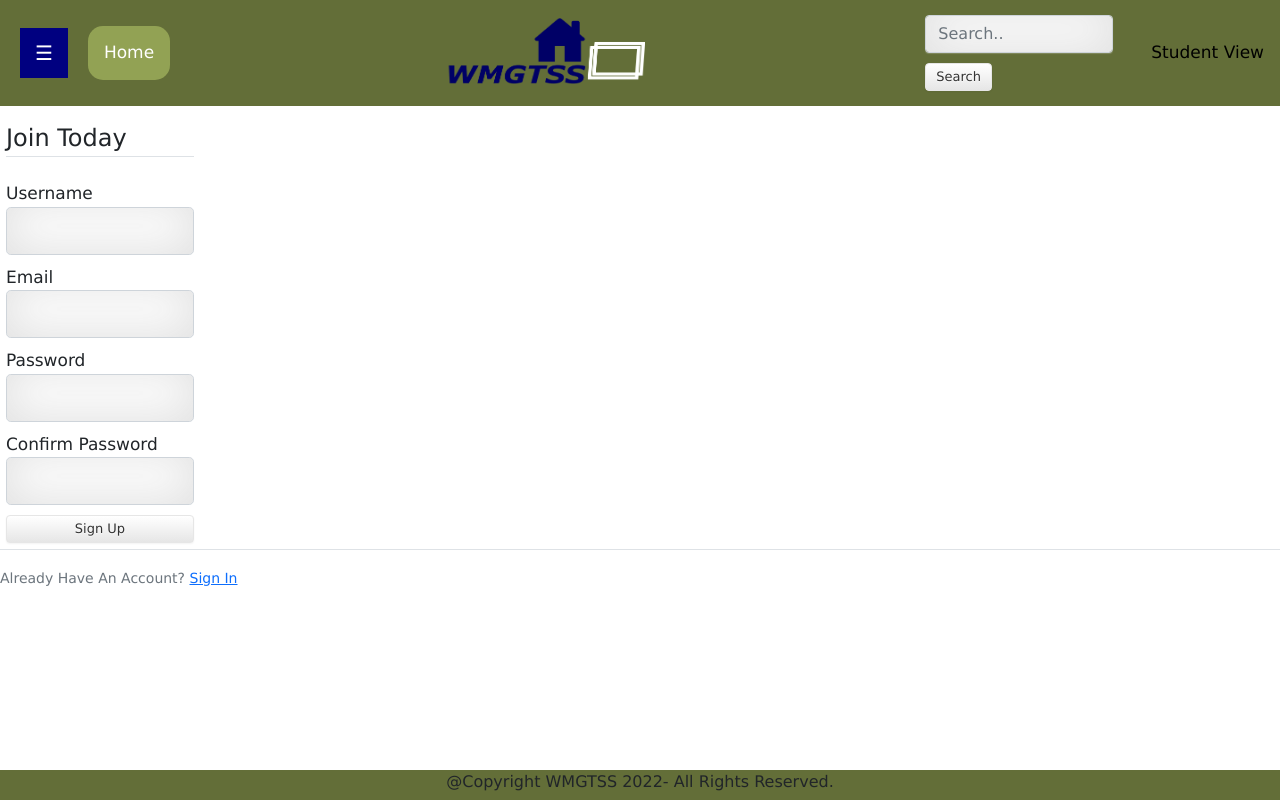
After one commit to u1942817/SDLC, a Flask app: page /register in a window 1280 px wide. The commit adds this page. Run offline with Flask 2, Linux system fonts and the light colour scheme; some libraries are stand-ins or nearby versions.

Commit message:
Login and Register files created
Login and Register files created

```diff
--- /dev/null
+++ b/forms.py
@@ -0,0 +1,22 @@
+from flask_wtf import FlaskForm
+from wtforms import StringField, PasswordField, SubmitField, BooleanField
+from wtforms.validators import DataRequired, Length, Email, EqualTo
+
+
+class RegistrationForm(FlaskForm):
+    username = StringField('Username',
+                           validators=[DataRequired(), Length(min=2, max=20)])
+    email = StringField('Email',
+                        validators=[DataRequired(), Email()])
+    password = PasswordField('Password', validators=[DataRequired()])
+    confirm_password = PasswordField('Confirm Password',
+                                     validators=[DataRequired(), EqualTo('password')])
+    submit = SubmitField('Sign Up')
+
+
+class LoginForm(FlaskForm):
+    email = StringField('Email',
+                        validators=[DataRequired(), Email()])
+    password = PasswordField('Password', validators=[DataRequired()])
+    remember = BooleanField('Remember Me')
+    submit = SubmitField('Login')
--- a/models.py
+++ b/models.py
@@ -1,6 +1,7 @@
 from datetime import datetime
 from flask import Flask, render_template, url_for, flash, redirect
 from flask_sqlalchemy import SQLAlchemy
+from forms import RegistrationForm, LoginForm
 
 app = Flask(__name__)
 app.config['SECRET_KEY'] = '5791628bb0b13ce0c676dfde280ba245'
@@ -58,9 +59,25 @@ def homepage():
 def resource_board():
     return render_template('resource_board.html', title='Resource Board')
 
-@app.route('/login')
-def login():
-    return render_template('login.html', title='Login')
+@app.route("/register", methods=['GET', 'POST'])
+def register():
+    form = RegistrationForm()
+    if form.validate_on_submit():
+        flash(f'Account created for {form.username.data}!', 'success')
+        return redirect(url_for('home'))
+    return render_template('register.html', title='Register', form=form)
+
+
+@app.route("/login_two", methods=['GET', 'POST'])
+def login_two():
+    form = LoginForm()
+    if form.validate_on_submit():
+        if form.email.data == 'admin@blog.com' and form.password.data == 'password':
+            flash('You have been logged in!', 'success')
+            return redirect(url_for('home'))
+        else:
+            flash('Login Unsuccessful. Please check username and password', 'danger')
+    return render_template('login_two.html', title='Login', form=form)
 
 @app.route('/dashboard')
 def dashboard():
--- a/templates/layout.html
+++ b/templates/layout.html
@@ -24,7 +24,7 @@
             <input name="search" class="form-control mr-sm-2" type="search" placeholder="Search.."> <!--CHECK IN PYTHON CODE-->
             <button value="searchSubmit" name="action" class="btn btn-outline-success my-2 my-sm-0" type="submit">Search</button>
         </form>
-        <a href="{{ url_for('student_dashboard')}}">Student View</a>
+        <a href="{{ url_for('login_two')}}">Student View</a>
       </div>
         <div id="mySidebar" class="sidebar">
             <a href="javascript:void(0)" class="closebtn" onclick="closeNav()">&times;</a>
@@ -39,6 +39,15 @@
             <a href="#" class="nav-link sb_footer"> Profile Settings</a>
           </div>
     </div>
+        {% with messages = get_flashed_messages(with_categories=true) %} <!--- lets user know account has been made -->
+            {% if messages %}
+            {% for category, message in messages %}
+            <div class="alert alert-{{ category }}">
+                {{ message}}
+            </div>
+            {% endfor %}
+            {% endif %}
+        {% endwith %}
         {% block content %}{% endblock %}
     <footer>
         @Copyright WMGTSS 2022- All Rights Reserved.
--- /dev/null
+++ b/templates/register.html
@@ -0,0 +1,72 @@
+{% extends "layout.html" %}
+{% block content %}
+    <div class="content-section">
+        <form method="POST" action="">
+            {{ form.hidden_tag() }}
+            <fieldset class="form-group">
+                <legend class="border-bottom mb-4">Join Today</legend>
+                <div class="form-group">
+                    {{ form.username.label(class="form-control-label") }}
+
+                    {% if form.username.errors %}
+                        {{ form.username(class="form-control form-control-lg is-invalid") }}
+                        <div class="invalid-feedback">
+                            {% for error in form.username.errors %}
+                                <span>{{ error }}</span>
+                            {% endfor %}
+                        </div>
+                    {% else %}
+                        {{ form.username(class="form-control form-control-lg") }}
+                    {% endif %}
+                </div>
+                <div class="form-group">
+                    {{ form.email.label(class="form-control-label") }}
+                    {% if form.email.errors %}
+                        {{ form.email(class="form-control form-control-lg is-invalid") }}
+                        <div class="invalid-feedback">
+                            {% for error in form.email.errors %}
+                                <span>{{ error }}</span>
+                            {% endfor %}
+                        </div>
+                    {% else %}
+                        {{ form.email(class="form-control form-control-lg") }}
+                    {% endif %}
+                </div>
+                <div class="form-group">
+                    {{ form.password.label(class="form-control-label") }}
+                    {% if form.password.errors %}
+                        {{ form.password(class="form-control form-control-lg is-invalid") }}
+                        <div class="invalid-feedback">
+                            {% for error in form.password.errors %}
+                                <span>{{ error }}</span>
+                            {% endfor %}
+                        </div>
+                    {% else %}
+                        {{ form.password(class="form-control form-control-lg") }}
+                    {% endif %}
+                </div>
+                <div class="form-group">
+                    {{ form.confirm_password.label(class="form-control-label") }}
+                    {% if form.confirm_password.errors %}
+                        {{ form.confirm_password(class="form-control form-control-lg is-invalid") }}
+                        <div class="invalid-feedback">
+                            {% for error in form.confirm_password.errors %}
+                                <span>{{ error }}</span>
+                            {% endfor %}
+                        </div>
+                    {% else %}
+                        {{ form.confirm_password(class="form-control form-control-lg") }}
+                    {% endif %}
+                </div>
+            </fieldset>
+            <div class="form-group">
+                {{ form.submit(class="btn btn-outline-info") }}
+            </div>
+        </form>
+    </div>
+    <div class="border-top pt-3">
+        <small class="text-muted">
+            Already Have An Account? <a class="ml-2" href="{{ url_for('login_two') }}">Sign In</a>
+        </small>
+    </div>
+{% endblock content %}
```
Also changed, not shown: templates/login_two.html (added, +52 -0 lines).
